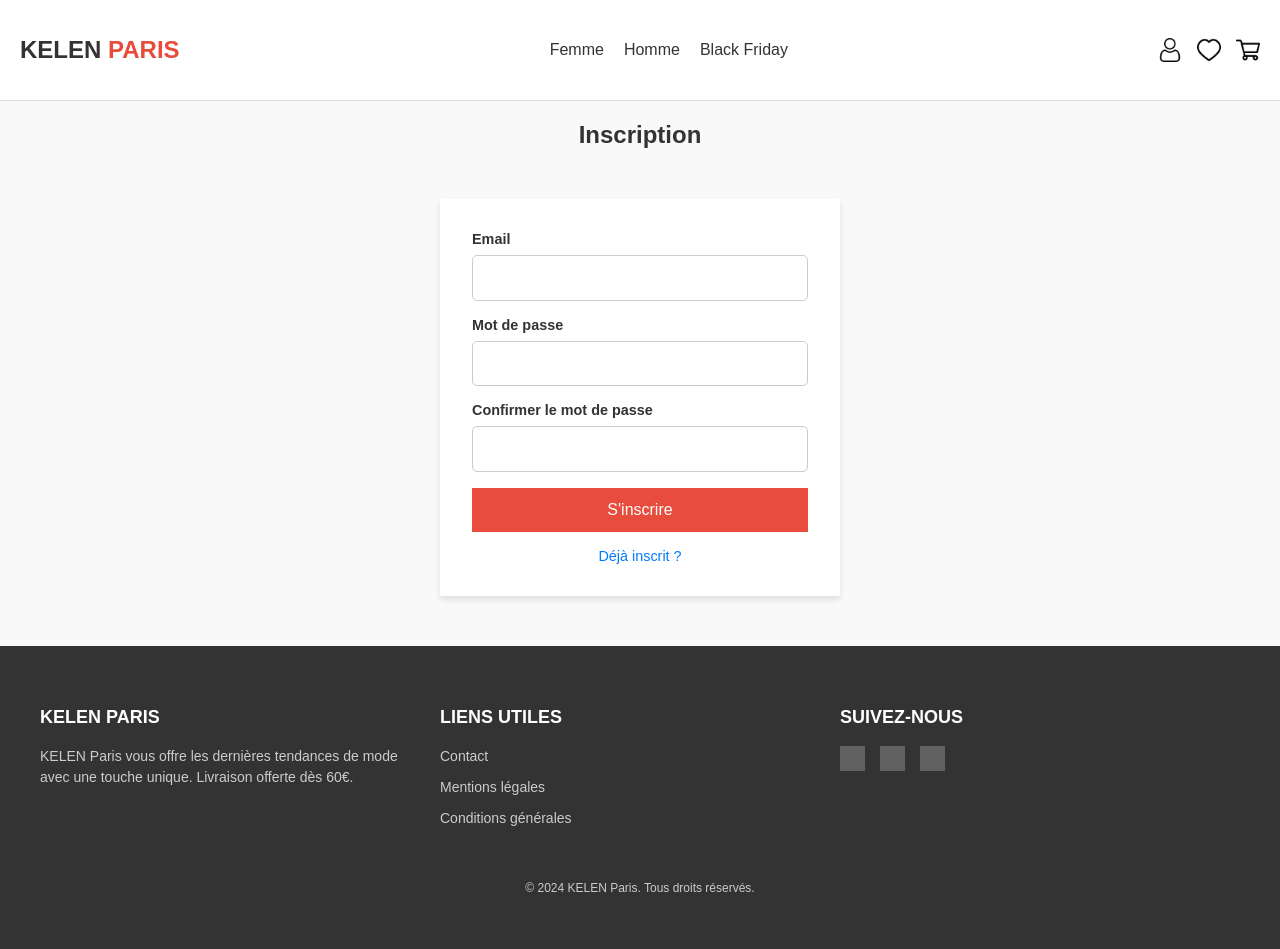
After one commit to william7865/E_commerce, a PHP site: page /inscription in a window 1280 px wide. The commit adds this page. Run offline with PHP 8.4, Linux system fonts and the light colour scheme; some libraries are stand-ins or nearby versions; grey boxes are pictures that could not be loaded.

Commit message:
Connexion and Inscription

```diff
--- /dev/null
+++ b/public/css/inscription.css
@@ -0,0 +1,68 @@
+body {
+    font-family: Arial, sans-serif;
+    margin: 0;
+    padding: 0;
+    background-color: #f9f9f9;
+}
+
+h2 {
+    text-align: center;
+    margin: 20px 0;
+    color: #333;
+}
+
+form.inscription {
+    width: 90%;
+    margin: 50px auto;
+    background: #ffffff;
+    padding: 2rem;
+    box-shadow: 0 4px 6px rgba(0, 0, 0, 0.1);
+    max-width: 400px;
+    box-sizing: border-box;
+}
+
+form.inscription label {
+    display: block;
+    font-weight: bold;
+    margin-bottom: 0.5rem;
+    font-size: 0.9rem;
+}
+
+form.inscription input{
+    width: 100%;
+    padding: 0.8rem;
+    margin-bottom: 1rem;
+    border: 1px solid #ccc;
+    border-radius: 5px;
+    font-size: 1rem;
+    box-sizing: border-box;
+}
+
+form.inscription  button {
+    display: block;
+    width: 100%;
+    padding: 0.8rem;
+    background-color: #E74C3C;
+    color: white;
+    border: none;
+    font-size: 1rem;
+    cursor: pointer;
+    transition: background-color 0.3s ease;
+}
+
+form.inscription button:hover {
+    background-color: #d15345;
+}
+
+form.inscription a {
+    display: block;
+    text-align: center;
+    margin-top: 1rem;
+    color: #007BFF;
+    text-decoration: none;
+    font-size: 0.9rem;
+}
+
+form.connexion a:hover {
+    text-decoration: underline;
+}
--- a/src/controllers/MainController.php
+++ b/src/controllers/MainController.php
@@ -21,7 +21,16 @@ class MainController
       {
           $this->render('panier');
       }
-
+        // Page Connexion
+      public function connexion()
+      {
+          $this->render('connexion');
+      }
+        // Page Inscription
+      public function inscription()
+      {
+          $this->render('inscription');
+      }
     // Page "About"
     public function about()
     {
--- a/src/router/routes.php
+++ b/src/router/routes.php
@@ -14,6 +14,8 @@ $router->map('GET', '/about', 'MainController#about', 'about');
 $router->map('GET', '/man', 'MainController#man', 'man');
 $router->map('GET', '/panier', 'MainController#panier', 'panier');
 $router->map('GET', '/woman', 'MainController#woman', 'woman');
+$router->map('GET', '/connexion', 'MainController#connexion', 'connexion');
+$router->map('GET', '/inscription', 'MainController#inscription', 'inscription');
 
 // Retourne l'objet router
 return $router;
--- /dev/null
+++ b/src/views/inscription.php
@@ -0,0 +1,23 @@
+<!DOCTYPE html>
+<html lang="en">
+<head>
+    <meta charset="UTF-8">
+    <meta name="viewport" content="width=device-width, initial-scale=1.0">
+    <link rel="stylesheet" href="../css/inscription.css">
+    <title>Document</title>
+</head>
+<body>
+    <h2>Inscription</h2>
+    <form class="inscription" action="inscription" method="post">
+        <label for="email">Email</label>
+        <input type="email" name="email" id="email">
+        <label for="password">Mot de passe</label>
+        <input type="password" name="password" id="password">
+        <label for="password2">Confirmer le mot de passe</label>
+        <input type="password" name="password2" id="password2">
+        <button type="submit">S'inscrire</button>
+        <a href="connexion">Déjà inscrit ?</a>
+    </form>
+
+</body>
+</html>
--- a/src/views/partials/header.php
+++ b/src/views/partials/header.php
@@ -19,8 +19,8 @@
             </ul>
         </nav>
         <div class="header-icons">
-            <a href="#"><img src="../images/user.png" alt="Profil"></a>
-            <a href="#"><img src="../images/favorie.png" alt="Favoris"></a>
+            <a href="connexion"><img src="../images/user.png" alt="Profil"></a>
+            <a href="favorie"><img src="../images/favorie.png" alt="Favoris"></a>
             <a href="panier"><img src="../images/cart.png" alt="Panier"></a>
         </div>
 
```
Also changed, not shown: public/css/connexion.css (added, +68 -0 lines), src/views/connexion.php (added, +20 -0 lines).
